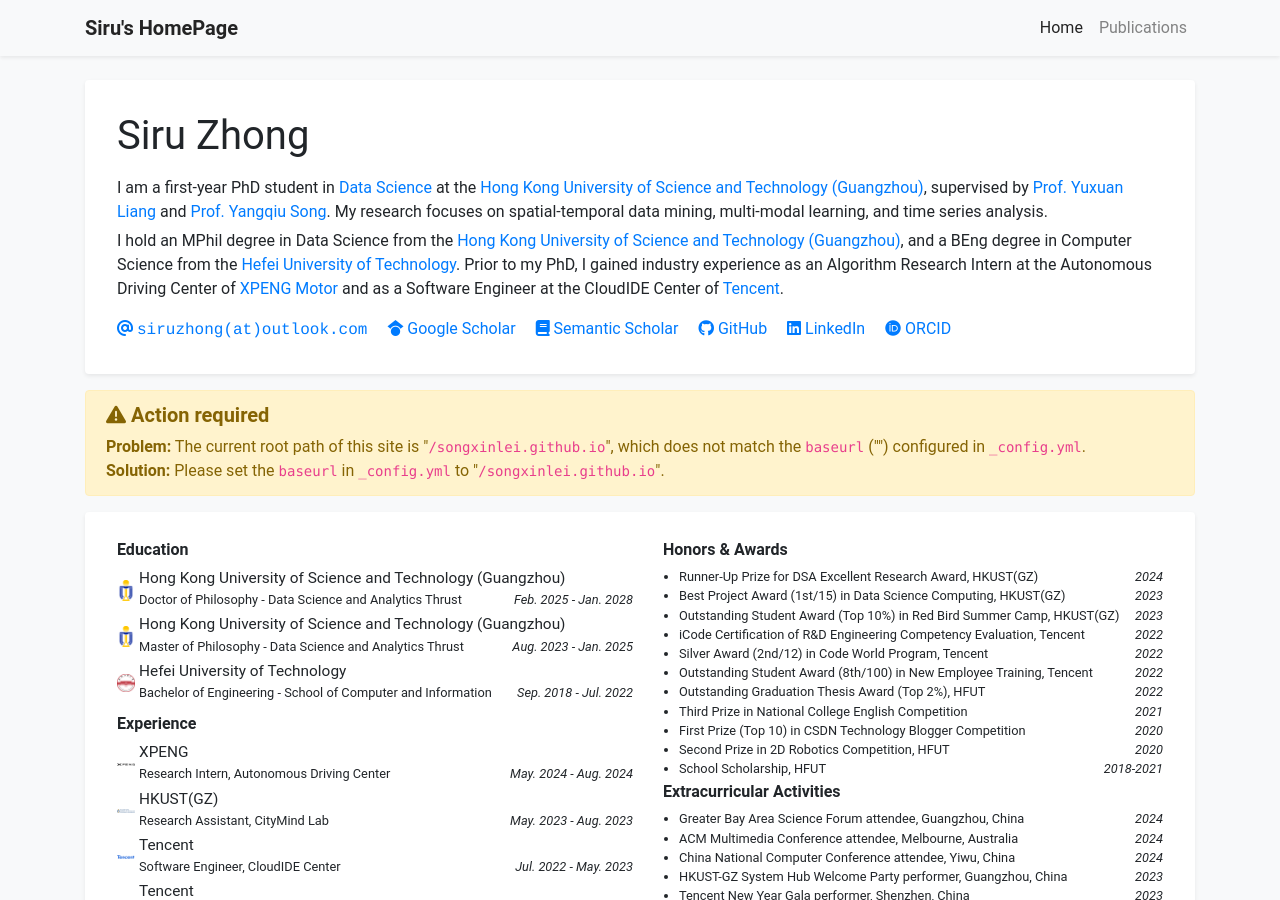
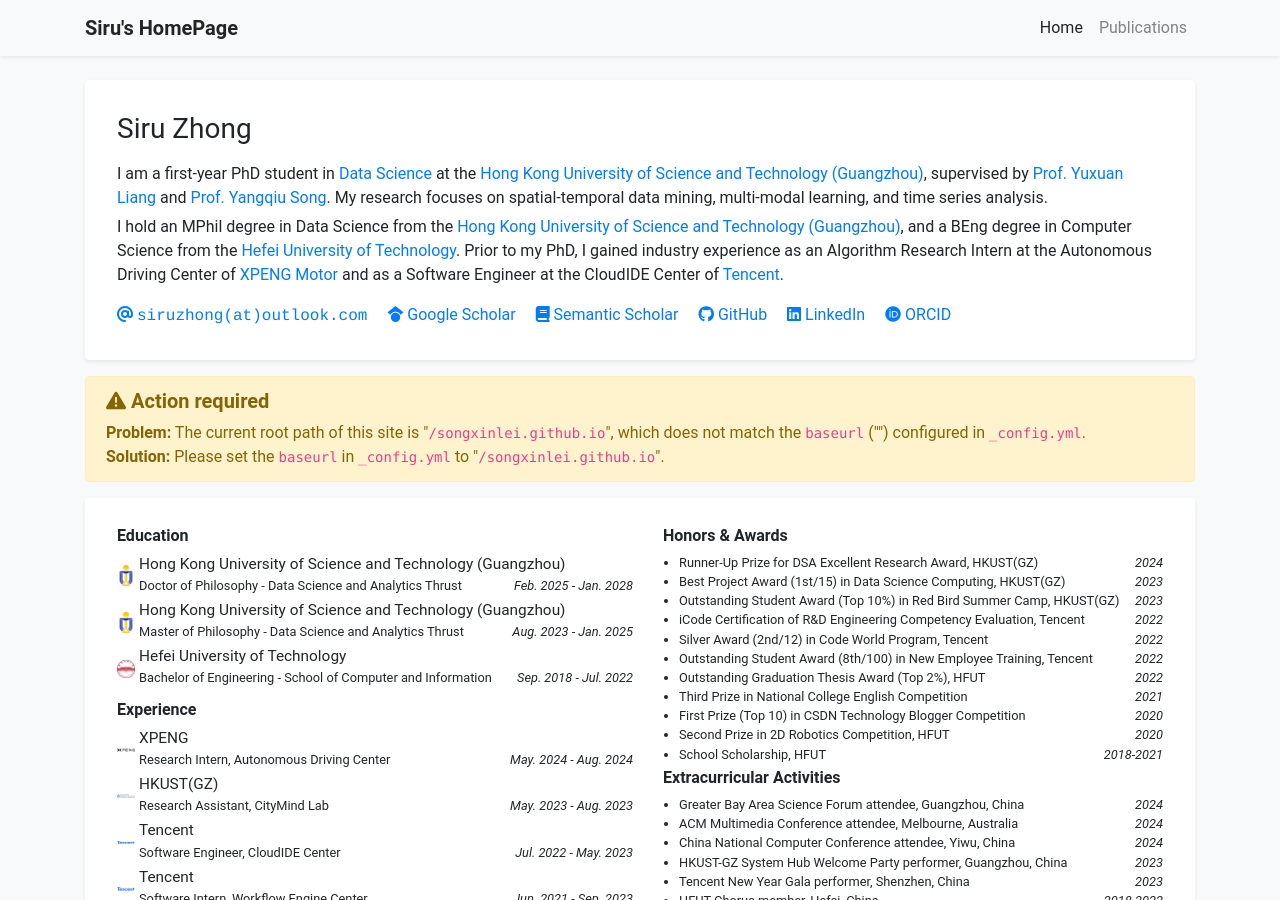
Before and after one commit to thunderlrr/songxinlei.github.io, a Jekyll site: the page built from index.html, in a window 1280 px wide and 900 px high. Built offline with Jekyll 4.4.1, drawn with Linux system fonts in a browser that asks for light colours; a style sheet for code colours, icons or effects is not loaded.

Commit message:
update profile

```diff
--- a/_includes/widgets/profile_card.html
+++ b/_includes/widgets/profile_card.html
@@ -4,7 +4,7 @@
             <div class="card-body" style="padding: 2rem;">
                 <div class="row">
                     <div class="col">
-                        <div class="h1 font-weight-normal">
+                        <div class="h3 font-weight-normal">
                             {{ site.data.profile.primary_name }} <small>{{ site.data.profile.secondary_name }}</small>
                         </div>
                         <div class="text-profile-position" style="background-color: #edeff0">
```
